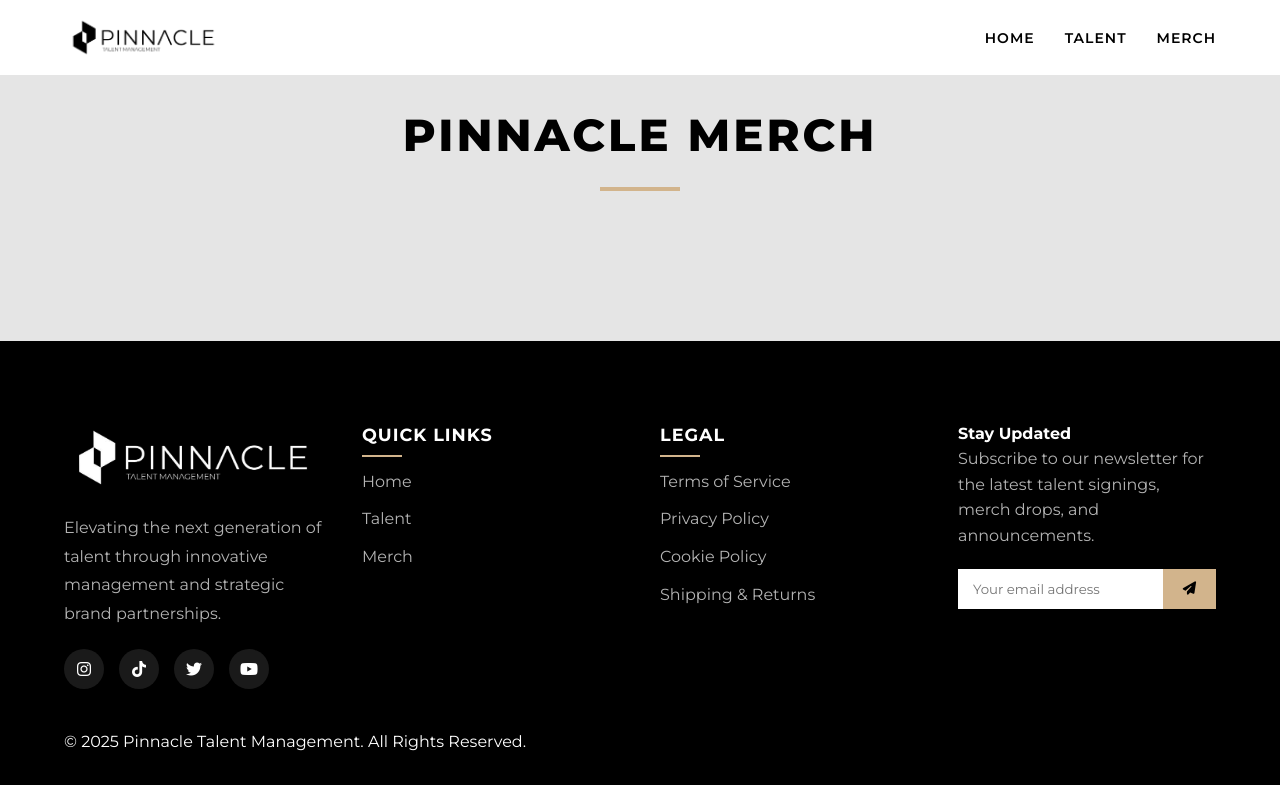
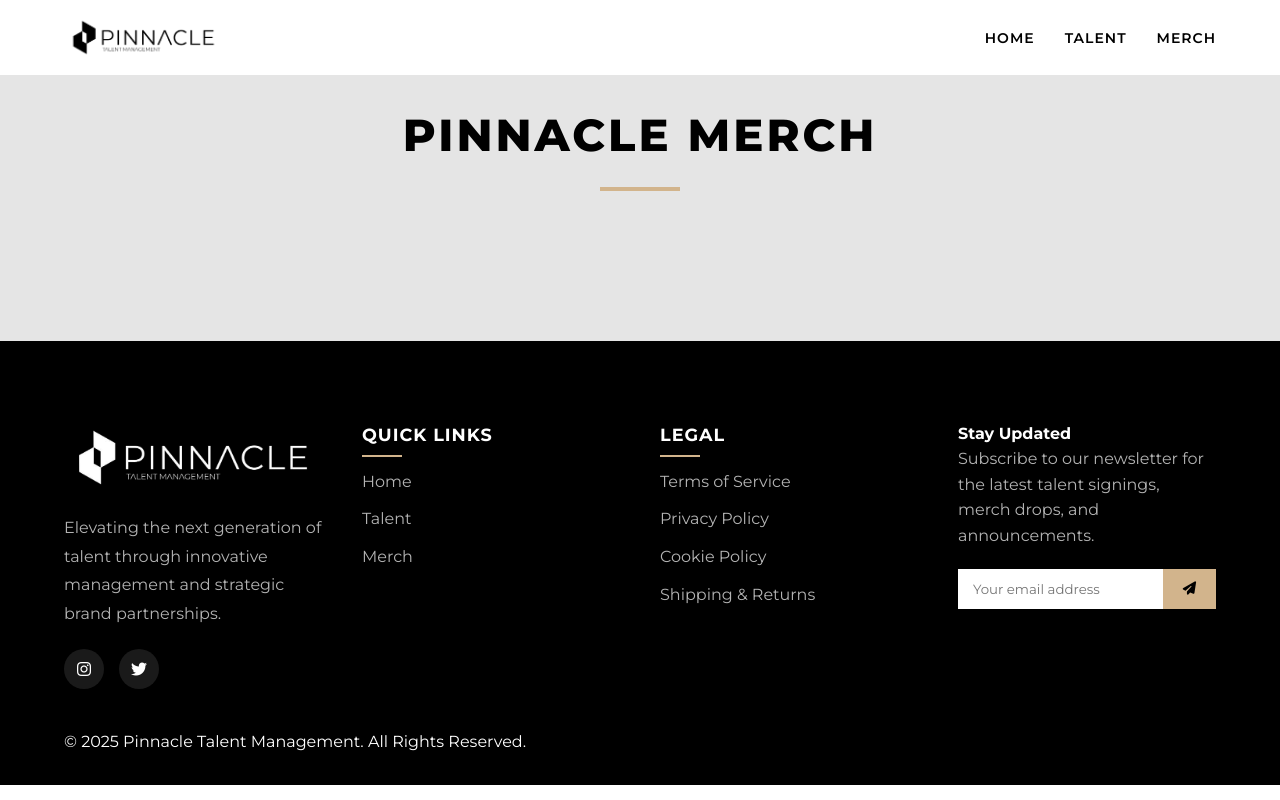
Before and after one commit to PosterPunch/pinnacle, a plain HTML site: page merch.html in a window 1280 px wide. Drawn offline with Linux system fonts and the light colour scheme.

Commit message:
Add files via upload

```diff
--- a/merch.html
+++ b/merch.html
@@ -571,9 +571,7 @@
                     <p>Elevating the next generation of talent through innovative management and strategic brand partnerships.</p>
                     <div class="social-links">
                         <a href="https://www.instagram.com/pinnacle_talentmanagement/" target="_blank"><i class="fab fa-instagram"></i></a>
-                        <a href="#"><i class="fab fa-tiktok"></i></a>
                         <a href="https://x.com/Pinnacle_mgmt"><i class="fab fa-twitter"></i></a>
-                        <a href="#"><i class="fab fa-youtube"></i></a>
                     </div>
                 </div>
 
```
